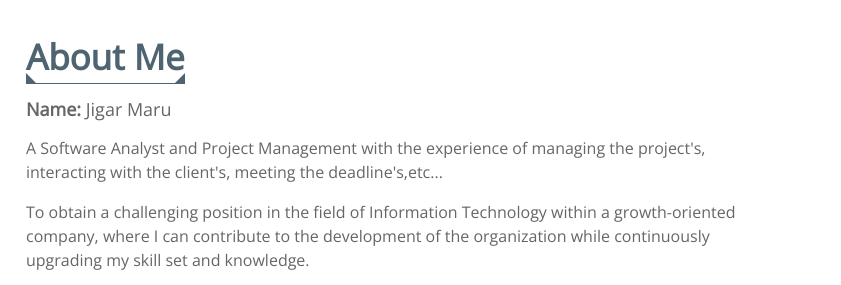
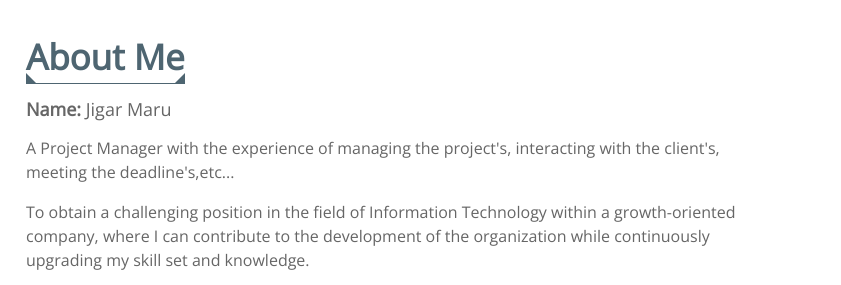
Before and after one commit to MaruJigar/MaruJigar.github.io, a plain HTML site: page index.html in a window 1280 px wide. Shown: the part 94-379 px from the top of the page, 439-1280 px from the left. Drawn offline with nearby package versions, Linux system fonts and the light colour scheme; a web font is replaced by a local one.

Commit message:
updated introduction.

```diff
--- a/index.html
+++ b/index.html
@@ -70,7 +70,7 @@
                         <!-- <h4><strong>Profession:</strong> </h4> -->
                         <h4></h4>
                         <P>
-                            A Software Analyst and Project Management with the experience of managing the project's, interacting with the client's, meeting the deadline's,etc...
+                            A Project Manager with the experience of managing the project's, interacting with the client's, meeting the deadline's,etc...
                         </P>
                         <p>
                             To obtain a challenging position in the field of Information Technology within a growth-oriented company, where I can contribute to the development of the organization while continuously upgrading my skill set and knowledge.
```
